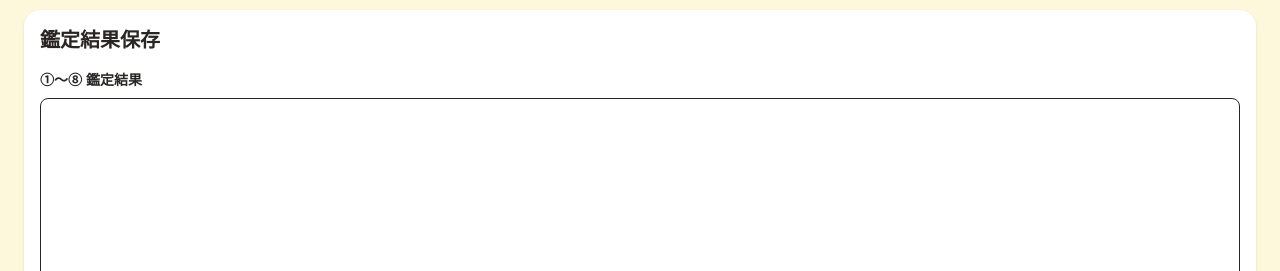
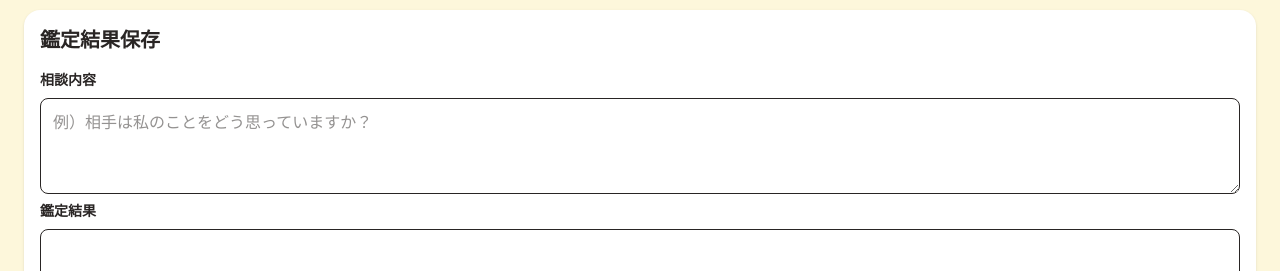
Before and after one commit to happysuccessblog-rgb/tarot-web, a Next.js app: page / in a window 1280 px wide. Shown: the part 452-723 px from the top of the page. Built offline with nearby package versions, Linux system fonts and the light colour scheme; no server answers; the database is empty.

Commit message:
add question input

```diff
--- a/app/page.tsx
+++ b/app/page.tsx
@@ -283,6 +283,7 @@ function HomeContent() {
   const [drawnCards, setDrawnCards] = useState<DrawnCard[]>([]);
   const [error, setError] = useState("");
   const [autoLoaded, setAutoLoaded] = useState(false);
+  const [question, setQuestion] = useState("");
   const [readingSummary, setReadingSummary] = useState("");
   const [readingDetail, setReadingDetail] = useState("");
   const [saveMessage, setSaveMessage] = useState("");
@@ -413,7 +414,7 @@ function HomeContent() {
         body: JSON.stringify({
           spread_key: selectedSpreadKey,
           spread_name: selectedSpread?.spread_name ?? "",
-          question: "",
+          question: question,
           cards: cardCodesText.replace(/\s+/g, ""),
           reading_summary: readingSummary,
           reading_detail: readingDetail,
@@ -479,7 +480,7 @@ function HomeContent() {
         body: JSON.stringify({
           spread_key: selectedSpreadKey,
           spread_name: selectedSpread?.spread_name ?? "",
-          question: "",
+          question: question,
           cards: cardCodesText.replace(/\s+/g, ""),
           reading_summary: readingSummary,
           reading_detail: readingDetail,
@@ -648,7 +649,16 @@ function HomeContent() {
         <section className="rounded-2xl bg-white p-4 shadow">
           <h2 className="mb-4 text-xl font-bold">鑑定結果保存</h2>
 
-          <label className="block text-sm font-bold">①〜⑧ 鑑定結果</label>
+          <label className="block text-sm font-bold">相談内容</label>
+
+          <textarea
+            className="mt-2 h-24 w-full rounded-lg border p-3"
+            value={question}
+            onChange={(e) => setQuestion(e.target.value)}
+            placeholder="例）相手は私のことをどう思っていますか？"
+          />
+
+          <label className="block text-sm font-bold">鑑定結果</label>
 
           <textarea
             className="mt-2 h-48 w-full rounded-lg border p-3"
```
